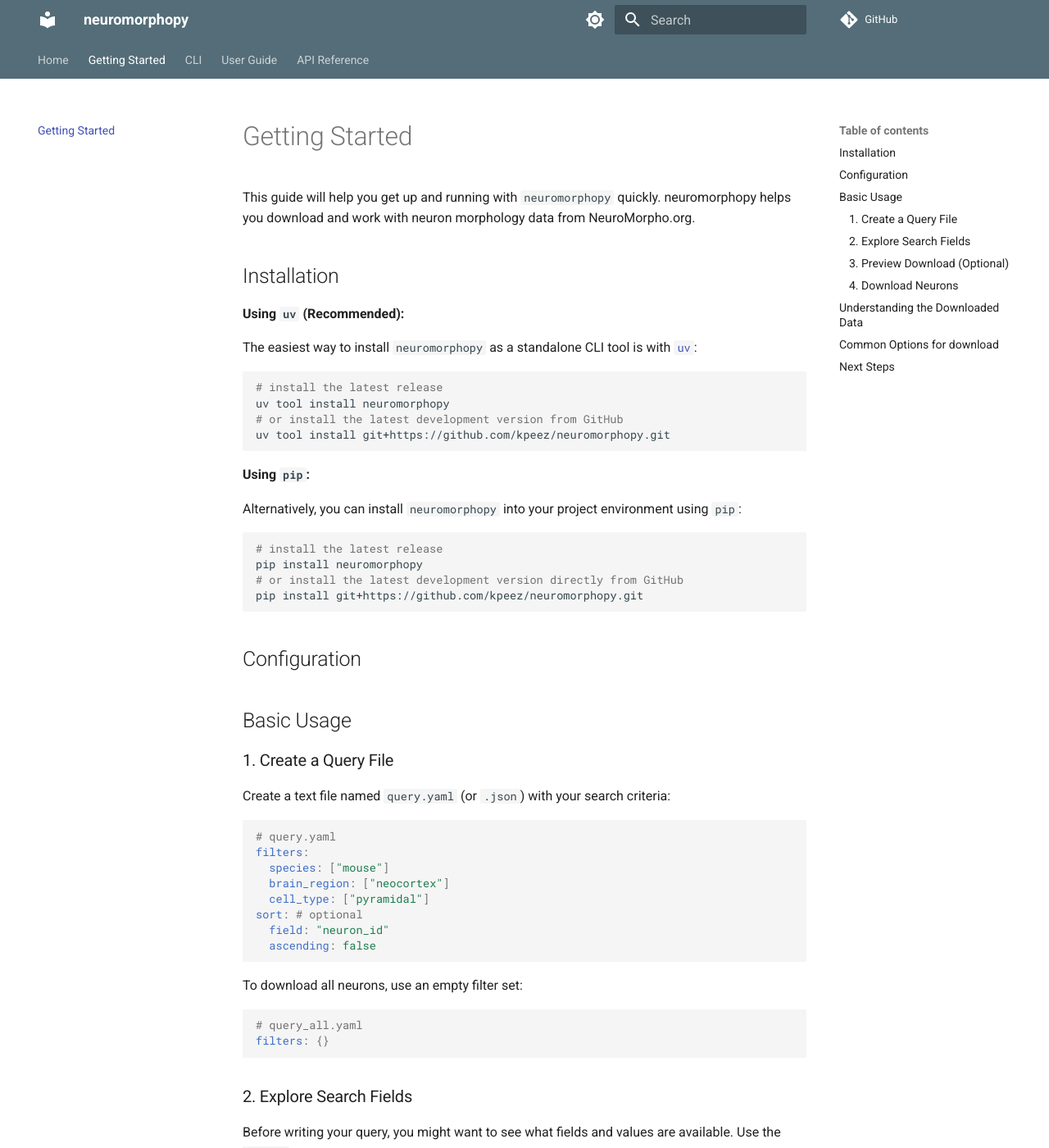
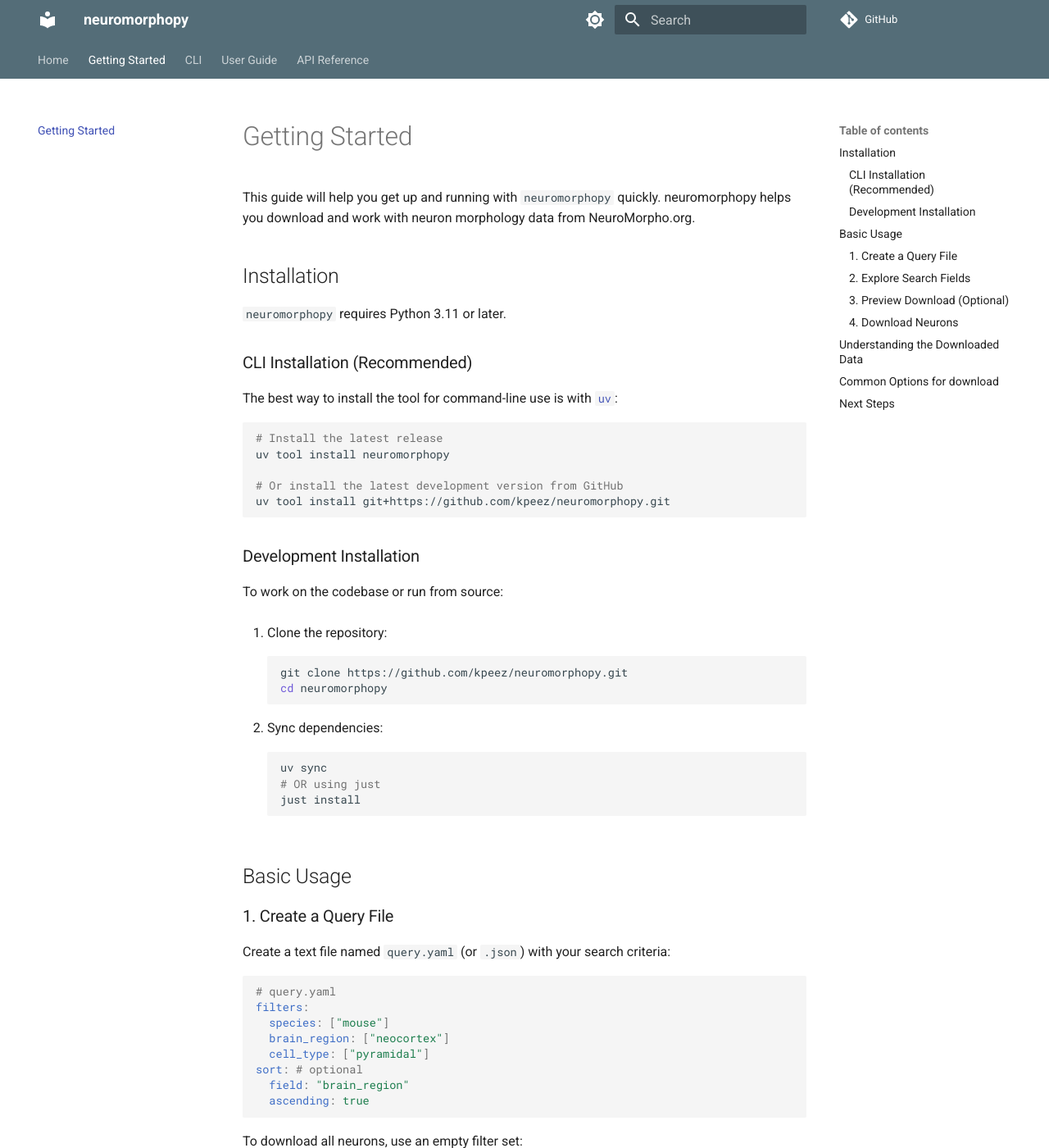
Before and after one commit to kpeez/neuromorphopy, an MkDocs documentation site: the page built from docs/getting_started.md, in a window 1280 px wide and 1400 px high. Shown: the whole window at 82% size. Built offline with MkDocs 1.6.1 and Material for MkDocs 9.7.7, drawn with Linux system fonts in a browser that asks for light colours; comment, search, counter and statistics services are not loaded.

Commit message:
docs: update documentation and add release guide - Sync `docs/getting_started.md` with new `README.md` installation instructions (uv-only). - Fix broken relative link in `README.md` for MkDocs compatibility. - Add `RELEASE_GUIDE.md`.

````diff
--- a/docs/getting_started.md
+++ b/docs/getting_started.md
@@ -4,29 +4,36 @@
 
 ## Installation
 
-**Using `uv` (Recommended):**
+`neuromorphopy` requires Python 3.11 or later.
 
-The easiest way to install `neuromorphopy` as a standalone CLI tool is with [`uv`](https://github.com/astral-sh/uv):
+### CLI Installation (Recommended)
+
+The best way to install the tool for command-line use is with [`uv`](https://github.com/astral-sh/uv):
 
 ```bash
-# install the latest release
+# Install the latest release
 uv tool install neuromorphopy
-# or install the latest development version from GitHub
+
+# Or install the latest development version from GitHub
 uv tool install git+https://github.com/kpeez/neuromorphopy.git
 ```
 
-**Using `pip`:**
+### Development Installation
 
-Alternatively, you can install `neuromorphopy` into your project environment using `pip`:
+To work on the codebase or run from source:
 
-```bash
-# install the latest release
-pip install neuromorphopy
-# or install the latest development version directly from GitHub
-pip install git+https://github.com/kpeez/neuromorphopy.git
-```
+1. Clone the repository:
+   ```bash
+   git clone https://github.com/kpeez/neuromorphopy.git
+   cd neuromorphopy
+   ```
 
-## Configuration
+2. Sync dependencies:
+   ```bash
+   uv sync
+   # OR using just
+   just install
+   ```
 
 ## Basic Usage
 
@@ -41,8 +48,8 @@
   brain_region: ["neocortex"]
   cell_type: ["pyramidal"]
 sort: # optional
-  field: "neuron_id"
-  ascending: false
+  field: "brain_region"
+  ascending: true
 ```
 
 To download all neurons, use an empty filter set:
@@ -69,7 +76,7 @@
 Before downloading potentially thousands of files, you can preview what your query will match using the `preview` command:
 
 ```bash
-neuromorpho preview -q query.yaml
+neuromorpho preview query.yaml
 ```
 
 This will validate your query file and show you:
@@ -85,7 +92,7 @@
 Once your query is ready, use the `download` command:
 
 ```bash
-neuromorpho download -q query.yaml -o ./my_neurons
+neuromorpho download query.yaml -o ./my_neurons
 ```
 
 This will:
````
Also changed, not shown: README.md (+1 -1 lines), RELEASE_GUIDE.md (added, +79 -0 lines).
